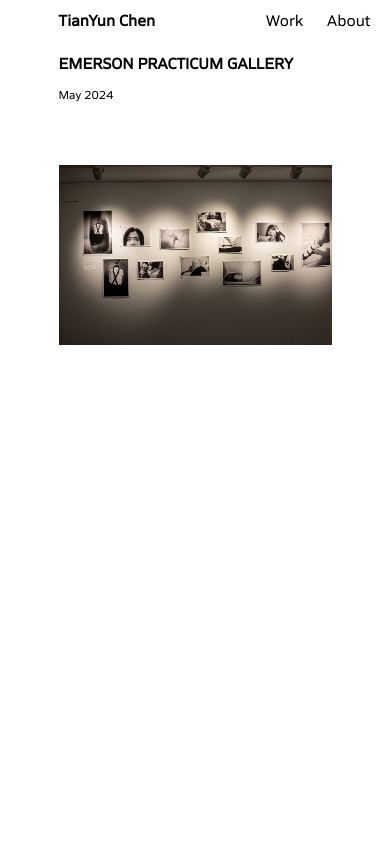
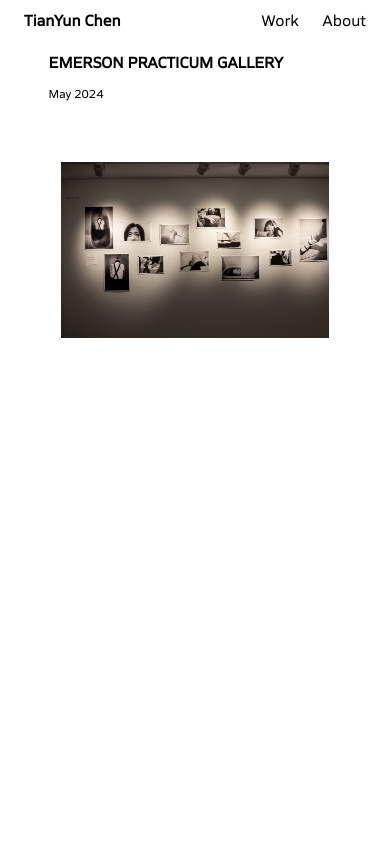
Before and after one commit to nymx22/MelodySite, a PHP site: page /aasm-gallery.html in a window 390 px wide. Run offline with PHP 8.4, Linux system fonts and the light colour scheme.

Commit message:
more mobile update

```diff
--- a/assets/css/mobile.css
+++ b/assets/css/mobile.css
@@ -9,6 +9,11 @@
   body {
     overflow-x: hidden;
     max-width: 100%;
+  }
+  body.project1,
+  body.project2 {
+    overflow-x: hidden;
+    max-width: 100vw;
   }
   body {
     overflow-y: auto;
@@ -31,6 +36,17 @@
   }
   #custom-header-widget p {
     font-size: clamp(0.75rem, 3vw, 0.875rem) !important;
+  }
+
+  /* Project pages (AASM, Nightmares): constrain width, minimal equal side margin */
+  body.project1 .vertical-image_box,
+  body.project2 .vertical-image_box {
+    width: 100%;
+    max-width: 100vw;
+    box-sizing: border-box;
+    padding-left: 3px;
+    padding-right: 3px;
+    overflow-x: hidden;
   }
 
   /* Scale images to fit - max-width prevents overflow, preserve layout percentages */
@@ -215,7 +231,19 @@
     box-sizing: border-box;
   }
 
-  /* Project page headers */
+  /* Project page headers - constrain width, equal side padding */
+  body.project1 #custom-header-widget,
+  body.project2 #custom-header-widget {
+    max-width: 100%;
+    box-sizing: border-box;
+    padding-left: 12px !important;
+    padding-right: 12px !important;
+  }
+  body.project1 #custom-header-widget > div,
+  body.project2 #custom-header-widget > div {
+    padding-left: 12px !important;
+    padding-right: 12px !important;
+  }
   #custom-header-widget {
     padding-left: 5% !important;
     padding-right: 5% !important;
```
